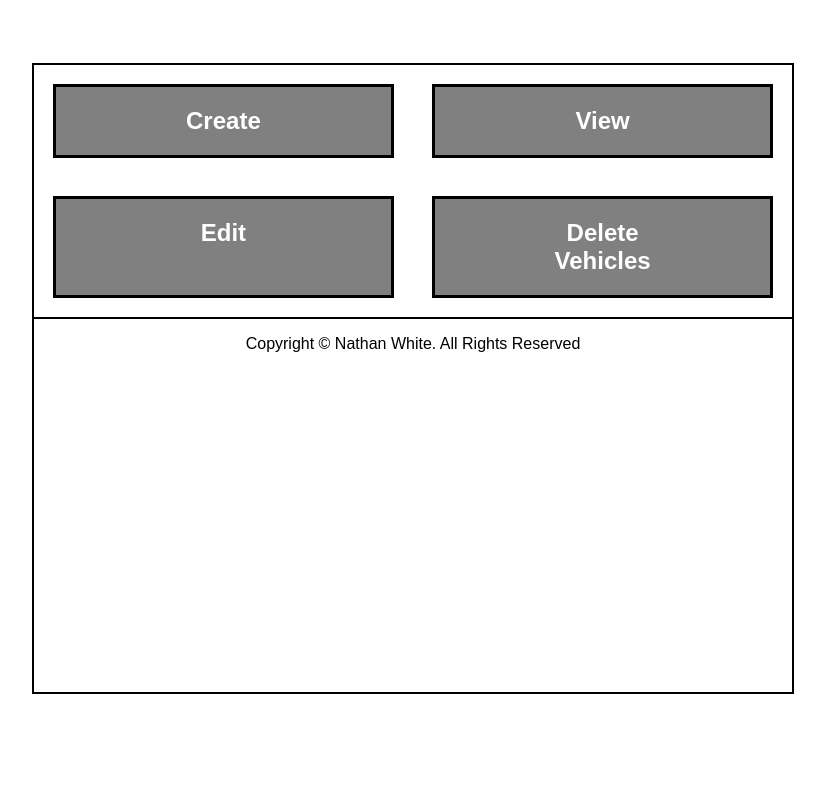
After one commit to Amianate/400003165, a PHP site: page /tpl/gmDashboard.html in a window 1280 px wide. The commit adds this page. Shown: the whole page, without its empty margins (227-1052 px from the left). Run offline with PHP 8.4, Linux system fonts and the light colour scheme.

Commit message:
gm Dashboard Beginning

```diff
--- a/css/style.css
+++ b/css/style.css
@@ -51,3 +51,23 @@ body {
     text-align: center;
     max-width: 50%;
 }
+
+
+.panels{
+    display: grid;
+    grid-template-columns: 50% 50%;
+}
+
+[class*="panel-"]{
+    text-align: center;
+    background-color: gray;
+    margin: 5%;
+    vertical-align: middle;
+    border-style: solid;
+    border-color: black;
+}
+
+.panels > div a{
+    text-decoration: none;
+    color: white;
+}
--- /dev/null
+++ b/tpl/gmDashboard.html
@@ -0,0 +1,42 @@
+<html>
+    <head>
+        <link rel="stylesheet" href="../css/style.css">
+    </head>
+
+    <body>
+        <div id="box">
+            <div class="panels">
+
+                <div class="panel-1">
+                    <a href="nothing">
+                        <h2>Create</h2>
+                    </a>
+                </div>
+
+                <div class="panel-2">
+                    <a href="nothing">
+                        <h2>View</h2>
+                    </a>
+                </div>
+
+                <div class="panel-3">
+                    <a href="nothing">
+                        <h2>Edit</h2>
+                    </a>
+                </div>
+
+                <div class="panel-4">
+                    <a href="nothing">
+                        <h2>Delete<br> Vehicles</h2>
+                    </a>
+                </div>
+
+            </div>
+
+            <div id="footer">
+                <p>Copyright © Nathan White. All Rights Reserved </p>
+            </div>
+        </div>
+    </body>
+
+<html>
```
